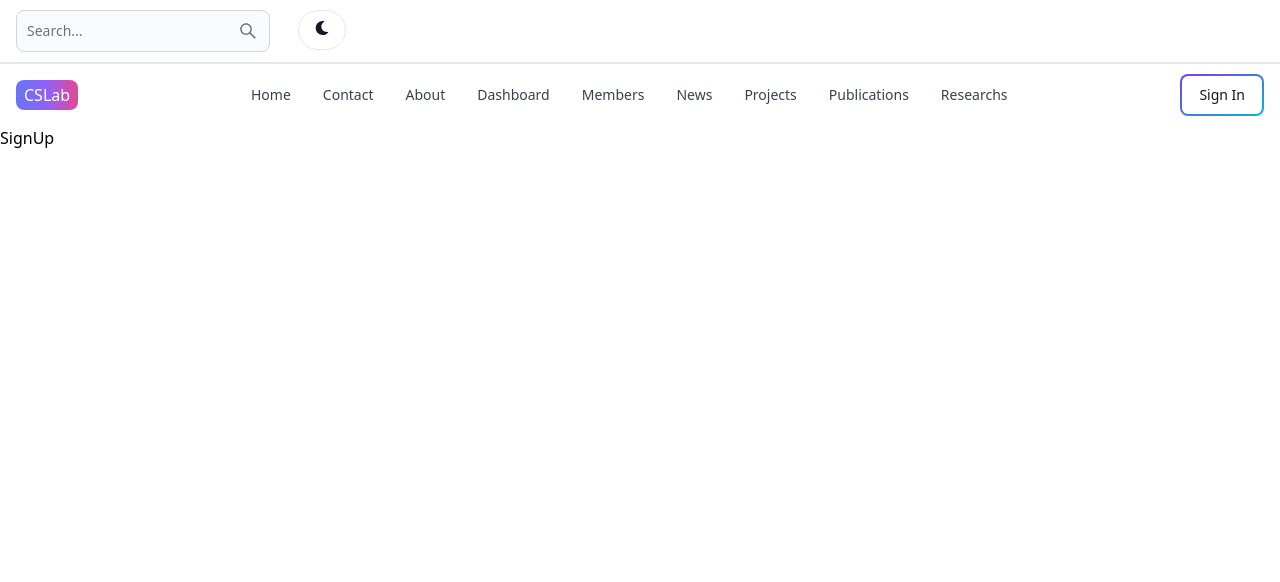
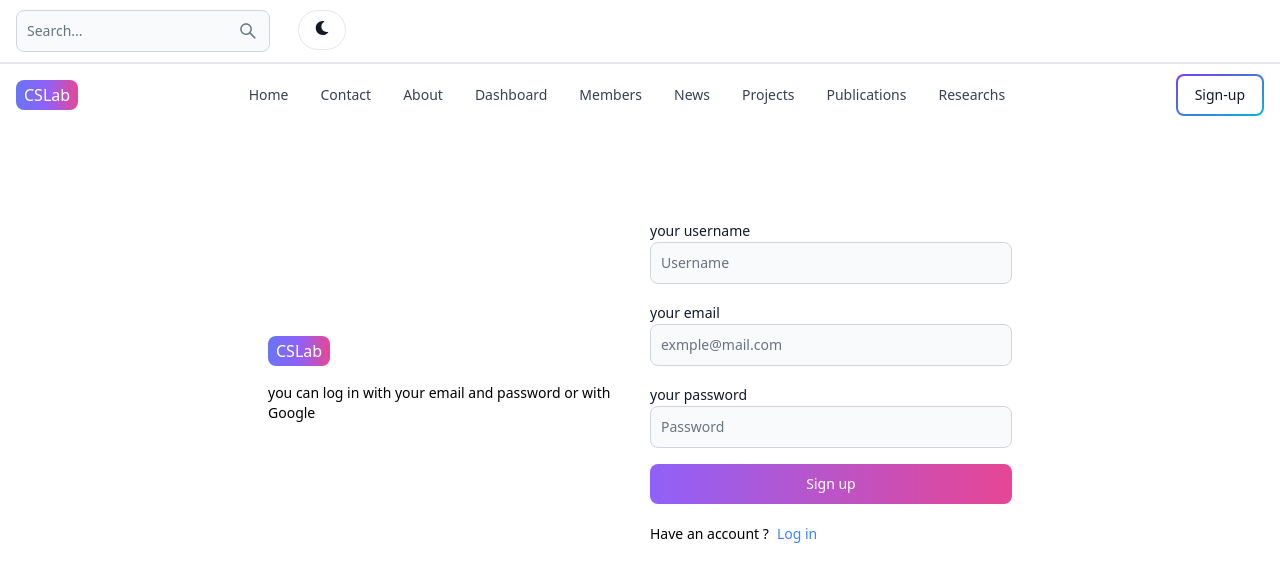
Before and after one commit to rihemmlm7/CSLab, a React (Vite) app in the folder client/: page /Sign-up in a window 1280 px wide. Shown: the top 582 px of the page. Built offline with nearby package versions, Linux system fonts and the light colour scheme.

Commit message:
creat signup page ui

```diff
--- a/client/src/components/Header.jsx
+++ b/client/src/components/Header.jsx
@@ -26,9 +26,9 @@
       <div className='flex gap-2 md:order-2 hidden lg:inline'>
 
 
-        <Link to='/sign-in'>
+        <Link to='/Sign-up'>
             <Button gradientDuoTone='purpleToBlue' outline>
-              Sign In
+              Sign-up
             </Button>
           </Link>
 
--- a/client/src/pages/LogIn.jsx
+++ b/client/src/pages/LogIn.jsx
@@ -1,7 +1,8 @@
+
 import React from 'react'
 
 export default function LogIn() {
   return (
-    <div>LogIn</div>
+    <div>Log in</div>
   )
 }
--- a/client/src/pages/SignUp.jsx
+++ b/client/src/pages/SignUp.jsx
@@ -1,7 +1,59 @@
 import React from 'react'
-
+import { Button, Label, TextInput } from 'flowbite-react'
+import { Link } from 'react-router-dom'
 export default function SignUp() {
   return (
-    <div>SignUp</div>
+    <div className='min-h-screen mt-20'>
+    <div className=' flex p-3 max-w-3xl mx-auto flex-col md:flex-row md:items-center gap-5'>
+      {/* left side */}
+
+     <div className='flex-1'>
+     <Link to='/' className='hidden sm:inline    '>
+
+        <span className='px-2 py-1 bg-gradient-to-r from-indigo-500 via-purple-500 to-pink-500 rounded-lg text-white'>CSLab</span>
+      </Link>
+      <p className='text-sm mt-5'>
+        you can log in with your email and password or with Google
+      </p>
+
+     </div>
+     {/* right side */}
+     <div className='flex-1'>
+      <form className='flex flex-col gap-4'>
+        <div >
+          <Label value='your username'></Label>
+          <TextInput
+          type='text'
+          placeholder='Username'
+          id='username'/>
+        </div>
+        <div >
+          <Label value='your email'></Label>
+          <TextInput
+          type='text'
+          placeholder='exmple@mail.com'
+          id='email'/>
+        </div>
+        <div >
+          <Label value='your password'></Label>
+          <TextInput
+          type='text'
+          placeholder='Password'
+          id='password'/>
+        </div>
+        <Button gradientDuoTone='purpleToPink' type='Submit'>
+          Sign up
+        </Button>
+
+      </form>
+      <div className='flex gap-2 text-sm mt-5'>
+        <span> Have an account ? </span>
+        <Link to='/log-in' className='text-blue-500'>
+          Log in
+        </Link>
+      </div>
+     </div>
+    </div>
+    </div>
   )
 }
```
